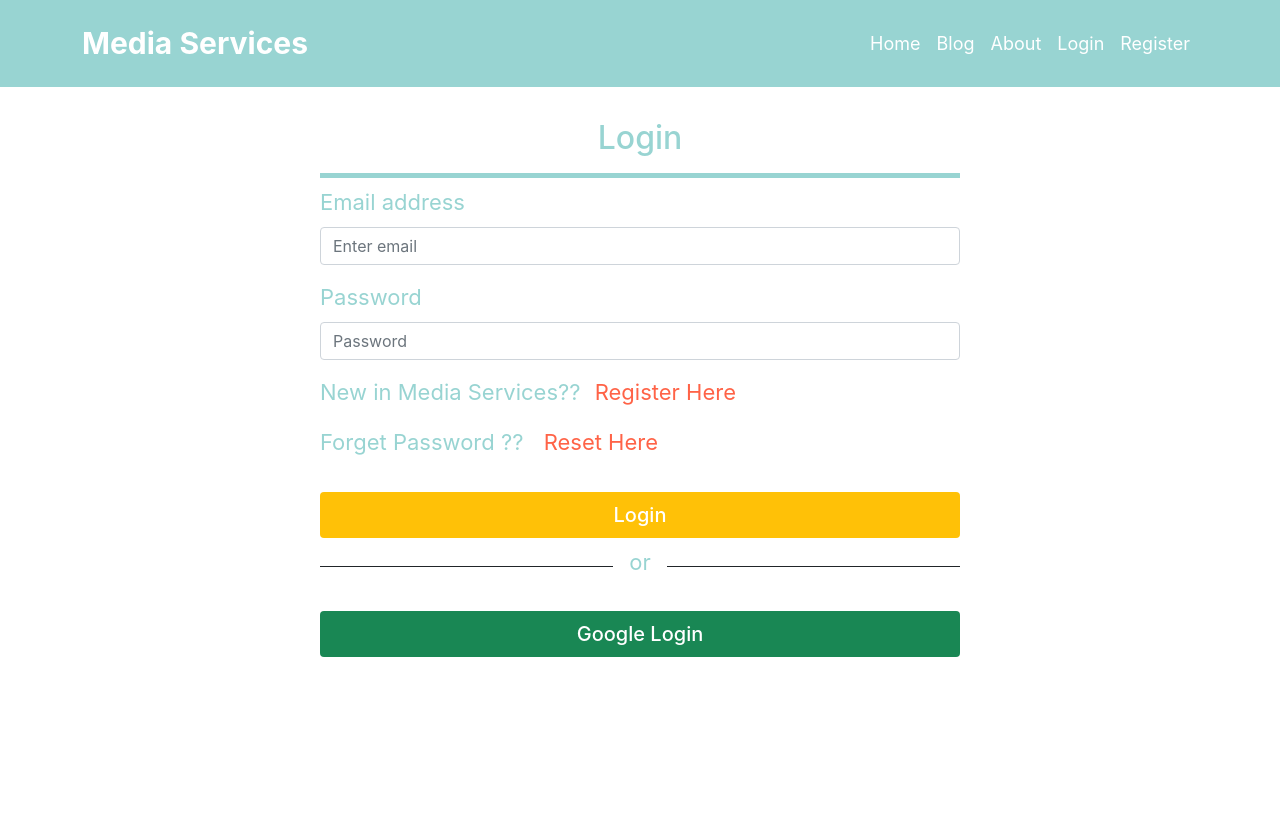
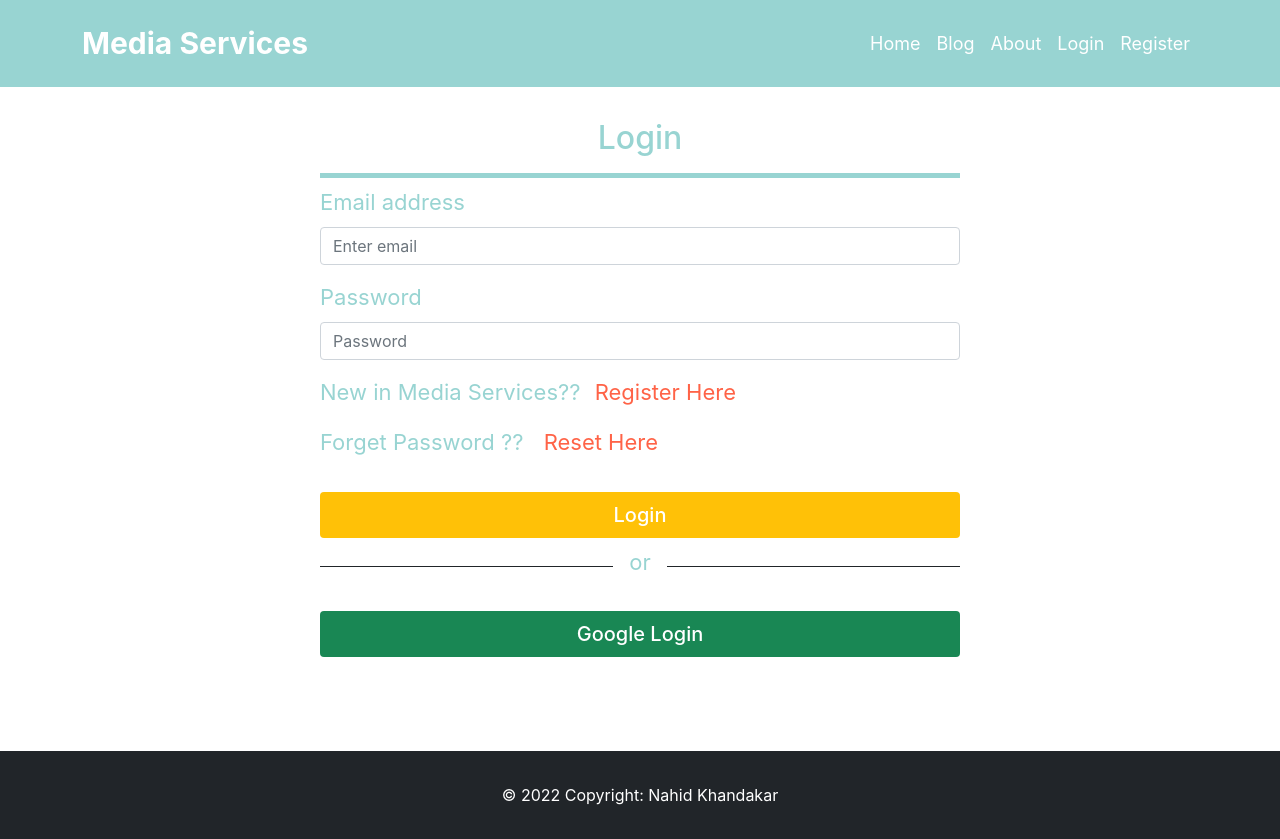
Before and after one commit to Nahid-khandakar/Media-Service, a React (Create React App) app: page /login in a window 1280 px wide. Before the commit the page ends 800 px from the top, so only its background shows below. Built offline with nearby package versions, Linux system fonts and the light colour scheme; no server answers.

Commit message:
fix footer

```diff
--- a/src/App.js
+++ b/src/App.js
@@ -8,6 +8,7 @@ import Login from './component/Login/Login';
 import NotFound from './component/NotFound/NotFound';
 import Register from './component/Register/Register';
 import RequireAuth from './component/RequireAuth/RequireAuth';
+import Footer from './component/Shared/Footer/Footer';
 import Header from './component/Shared/Header/Header';
 
 
@@ -33,7 +34,7 @@ function App() {
         <Route path='*' element={<NotFound></NotFound>}></Route>
       </Routes>
 
-
+      <Footer></Footer>
     </div>
   );
 }
--- a/src/component/Blog/Blog.js
+++ b/src/component/Blog/Blog.js
@@ -65,7 +65,7 @@ const Blog = () => {
 
             {/* question 3 */}
 
-            <div className='container my-3'>
+            <div className='container mt-3 mb-5'>
                 <Card>
                     <Card.Header className='blog-header'>What other services does firebase provide other than authentication</Card.Header>
                     <Card.Body className='blog-body'>
--- a/src/component/CheckOut/CheckOut.css
+++ b/src/component/CheckOut/CheckOut.css
@@ -0,0 +1,3 @@
+.checkout-container {
+    min-height: 70vh;
+}
--- a/src/component/CheckOut/CheckOut.js
+++ b/src/component/CheckOut/CheckOut.js
@@ -10,7 +10,7 @@ const CheckOut = () => {
     }
 
     return (
-        <div>
+        <div className='checkout-container'>
             <h1 className='text-center mt-5 p-5'>this is checkout div</h1>
             <button onClick={handleToast} className='btn btn-danger mx-auto w-25 d-block'>
                 Checkout
--- a/src/component/Home/Home.js
+++ b/src/component/Home/Home.js
@@ -60,9 +60,6 @@ const Home = () => {
 
             </div>
 
-
-            <Footer></Footer>
-
         </div>
     );
 };
--- a/src/component/Login/Login.css
+++ b/src/component/Login/Login.css
@@ -1,3 +1,7 @@
+.login-container {
+    min-height: 80vh;
+}
+
 .form-title {
     border-bottom: 5px solid #98d4d2;
     text-align: center;
--- a/src/component/Login/Login.js
+++ b/src/component/Login/Login.js
@@ -71,7 +71,7 @@ const Login = () => {
 
     return (
 
-        <Form onSubmit={handleLogInSubmit} className='w-50 mx-auto mt-3 pt-3 '>
+        <Form onSubmit={handleLogInSubmit} className='w-50 mx-auto mt-3 pt-3 login-container '>
 
             <h2 className='form-title pb-3'>Login</h2>
 
--- a/src/component/Register/Register.css
+++ b/src/component/Register/Register.css
@@ -1,3 +1,7 @@
+.register-container {
+    min-height: 80vh;
+}
+
 .form-title {
     border-bottom: 5px solid #98d4d2;
     text-align: center;
--- a/src/component/Register/Register.js
+++ b/src/component/Register/Register.js
@@ -59,7 +59,7 @@ const Register = () => {
 
     return (
 
-        <Form onSubmit={handleSubmit} className='w-50 mx-auto mt-3 pt-3'>
+        <Form onSubmit={handleSubmit} className='w-50 mx-auto mt-3 pt-3 register-container'>
 
             <h2 className='form-title pb-3'>Register Here</h2>
 
```
